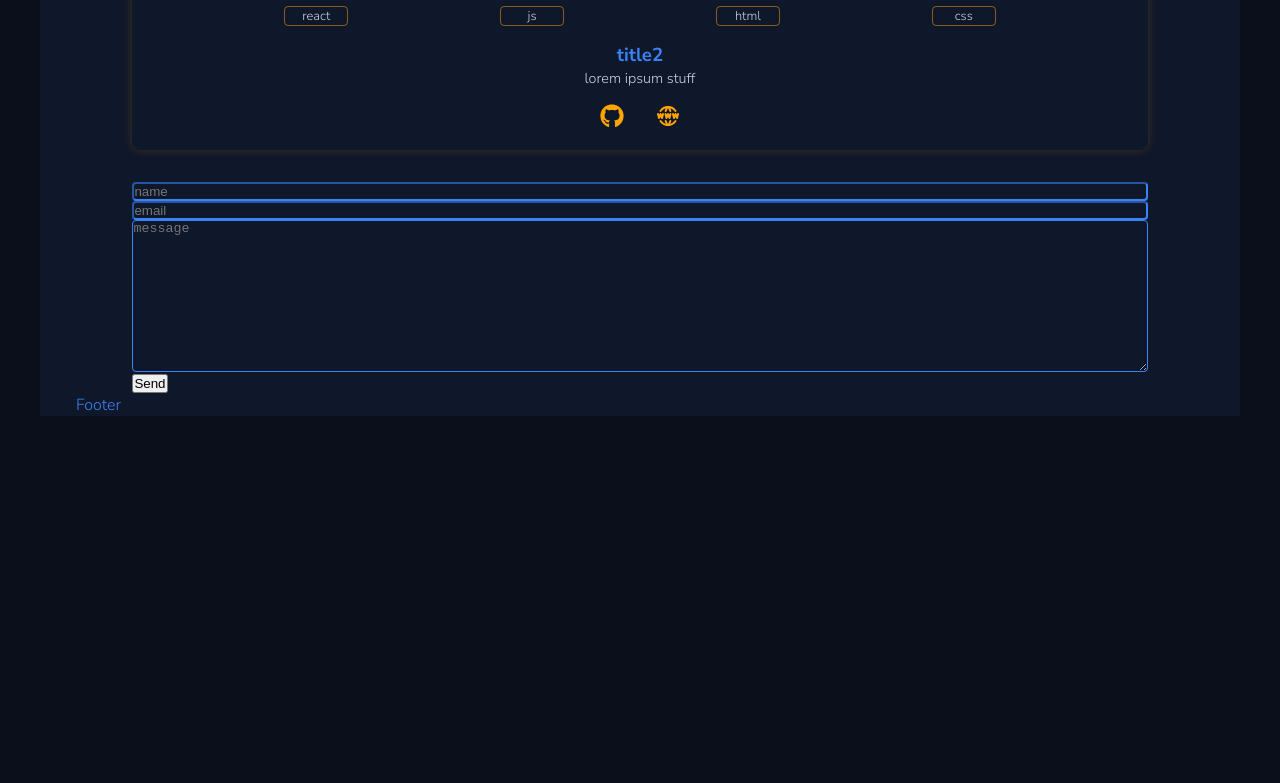
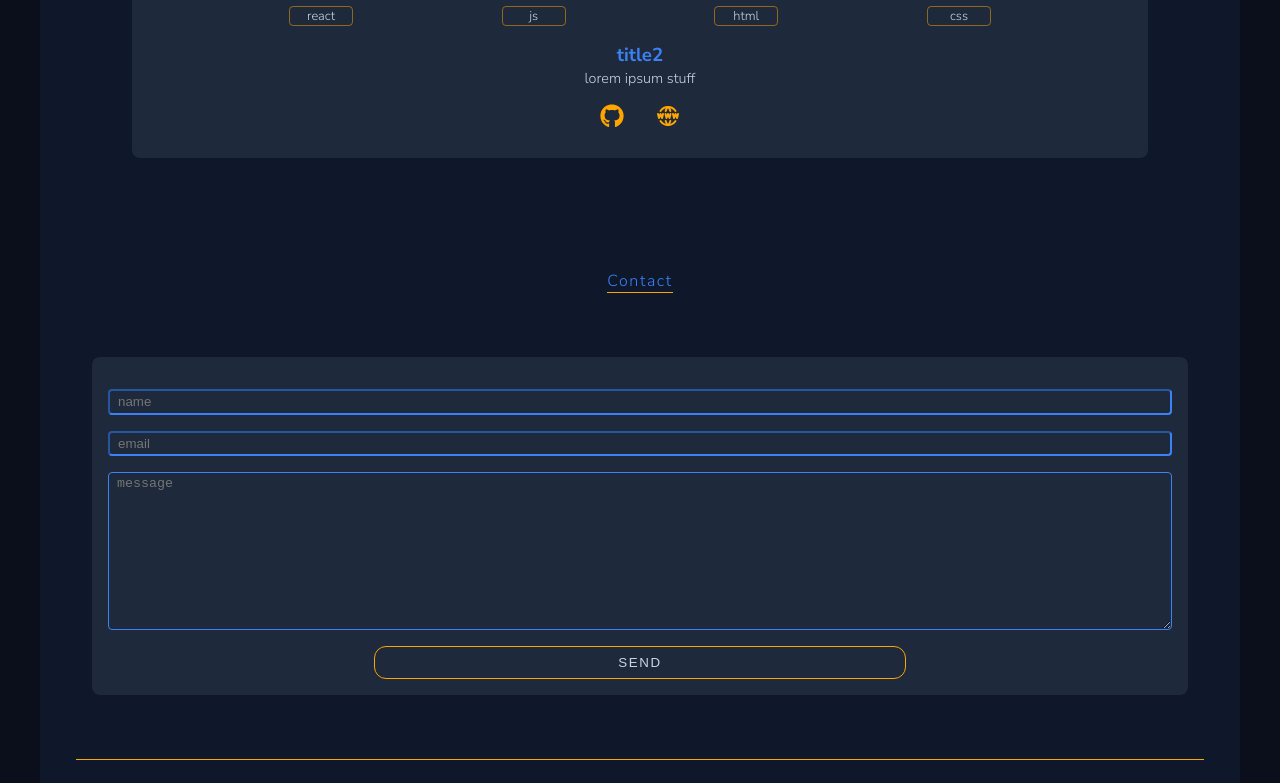
Before and after one commit to tyousofine/portfolio, a React (Create React App) app: page / in a window 1280 px wide. Shown: the part 3447-4230 px from the top of the page. Before the commit the page ends 3863 px from the top, so only its background shows below. Built offline with nearby package versions, Linux system fonts and the light colour scheme.

Commit message:
style footer and form

```diff
--- a/public/index.html
+++ b/public/index.html
@@ -2,7 +2,7 @@
 <html lang="en">
   <head>
     <meta charset="utf-8" />
-    <link rel="icon" href="%PUBLIC_URL%/favicon.ico" />
+    <link rel="icon" href="%PUBLIC_URL%/logo.png" />
     <meta name="viewport" content="width=device-width, initial-scale=1" />
     <meta name="theme-color" content="#000000" />
     <meta
--- a/src/components/Contact/index.js
+++ b/src/components/Contact/index.js
@@ -2,6 +2,9 @@ import React from 'react'
 
 import { useState } from 'react'
 import './styles.scss'
+
+// component imports
+import SectionTitle from '../SectionTitle';
 
 export default function Contact() {
     const [name, setName] = useState('');
@@ -17,6 +20,7 @@ export default function Contact() {
     return (
 
         <div className='container-contact' id='form-contact'>
+            <SectionTitle sectionTitle="Contact" />
 
             <form onSubmit={contactSubmitHandler}>
                 <label>
@@ -50,7 +54,7 @@ export default function Contact() {
                     />
                 </label>
 
-                <button>Send</button>
+                <button className='contact-btn'>Send</button>
             </form>
         </div>
     )
--- a/src/components/Contact/styles.scss
+++ b/src/components/Contact/styles.scss
@@ -1,7 +1,12 @@
 @import "../../styles/variables.scss";
 
 .container-contact {
-  margin: 0 5%;
+  margin: 0 1rem;
+
+  form {
+    background-color: $card-color;
+    padding: 1rem;
+    border-radius: 8px;
 
     input,
     textarea {
@@ -10,5 +15,32 @@
       border-radius: 4px;
       display: flex;
       width: 100%;
+      color: $text-color;
+      margin: 1rem 0;
+      padding: 0.2rem 0.5rem;
+
+      &:focus {
+        outline: none;
+        border-color: $accent-color;
       }
     }
+    .contact-btn {
+      display: block;
+      width: 50%;
+      margin: 0 auto;
+      background-color: transparent;
+      outline: none;
+      border: 1px solid $accent-color;
+      color: $text-color;
+      text-transform: uppercase;
+
+      letter-spacing: 0.1rem;
+      padding: 0.5rem;
+      border-radius: 12px;
+
+      &:active {
+        background-color: $main-color;
+      }
+    }
+  }
+}
--- a/src/components/Footer/index.js
+++ b/src/components/Footer/index.js
@@ -1,7 +1,26 @@
 import React from 'react'
+
+import './styles.scss'
+
+// icon imports
+import { FaEnvelope } from "react-icons/fa";
+import { FaGithubSquare } from "react-icons/fa";
+import { FaLinkedin } from "react-icons/fa";
+
 
 export default function Footer() {
     return (
-        <div>Footer</div>
+        <div className='container-footer'>
+            <div className='tradeMark'>
+                <span>&lt;TY/&gt;</span>
+                <span> creations</span>
+            </div>
+
+            <div className='contact-icons'>
+                <FaEnvelope />
+                <FaGithubSquare />
+                <FaLinkedin />
+            </div>
+        </div>
     )
 }
--- a/src/components/Footer/styles.scss
+++ b/src/components/Footer/styles.scss
@@ -0,0 +1,37 @@
+@import "../../styles/variables.scss";
+
+.container-footer {
+  margin: 0;
+  margin-top: 4rem;
+  padding: 1.5rem;
+  border-top: 1px solid $accent-color;
+  display: flex;
+  justify-content: space-evenly;
+  align-items: center;
+
+  .tradeMark {
+    width: 50%;
+
+    span:nth-child(1) {
+      font-size: 0.6rem;
+      color: $main-color;
+    }
+
+    span:nth-child(2) {
+      font-size: 0.4rem;
+      color: $main-color;
+    }
+  }
+
+  .contact-icons {
+    display: flex;
+
+    width: 50%;
+    justify-content: flex-end;
+    gap: 0.6rem;
+    svg {
+      color: $main-color;
+      opacity: 0.5;
+    }
+  }
+}
--- a/src/components/Projects/index.js
+++ b/src/components/Projects/index.js
@@ -16,7 +16,6 @@ export default function Projects() {
         <div className='container-projects'>
             <SectionTitle sectionTitle={"Projects"} />
             {projects.map((project, index) =>
-
                 < ProjectCard key={index} {...project} />
 
             )}
--- a/src/components/Projects/project/styles.scss
+++ b/src/components/Projects/project/styles.scss
@@ -4,9 +4,11 @@
   display: flex;
   flex-direction: column;
   align-items: center;
-  box-shadow: 0px 0px 10px 0px #ffa50033;
+  // box-shadow: 0px 0px 10px 0px #ffa50055;
   border-radius: 8px;
   margin-bottom: 2rem;
+  background-color: $card-color;
+  padding: 0.5rem;
 
   img {
     width: 100%;
```
Also changed, not shown: public/logo.png (added), src/images/TYlogoTransparent.png (added). Lines whose indentation alone changed are shown as unchanged.
